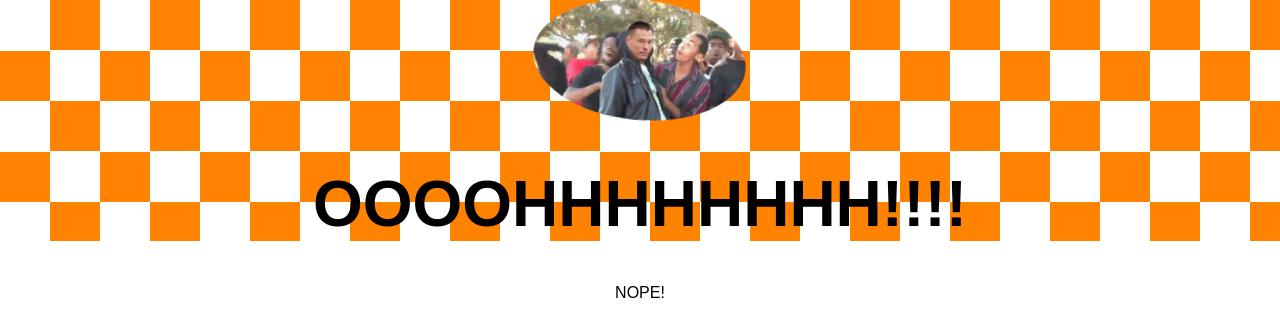
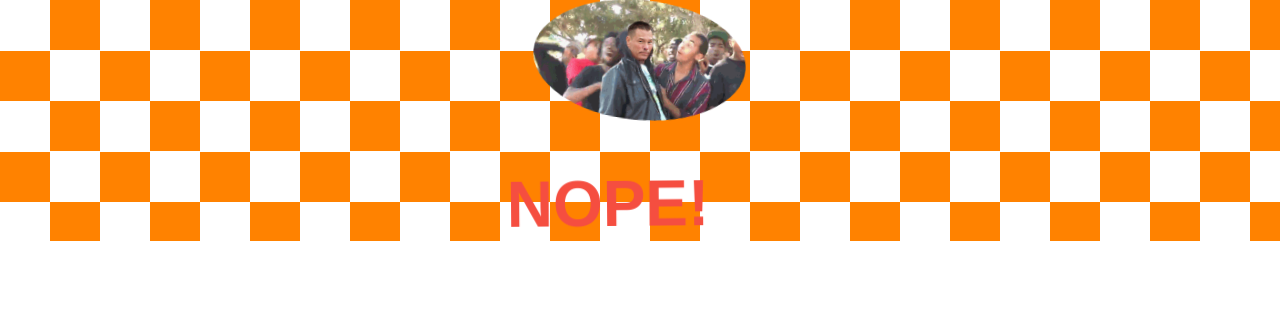
Before and after one commit to AMorton09/ButchReact, a React (Create React App) app: page / in a window 1280 px wide. Shown: the top 336 px of the page. Built offline with nearby package versions, Linux system fonts and the light colour scheme.

Commit message:
more css animations

```diff
--- a/src/App.css
+++ b/src/App.css
@@ -9,26 +9,27 @@
 }
 
 .App-header {
-  background-image:
-          -moz-linear-gradient(45deg, #FF8200 25%, transparent 25%),
+    background-image: -moz-linear-gradient(45deg, #FF8200 25%, transparent 25%),
     -moz-linear-gradient(-45deg, #FF8200 25%, transparent 25%),
     -moz-linear-gradient(45deg, transparent 75%, #ff8200 75%),
     -moz-linear-gradient(-45deg, transparent 75%, #ff8200 75%);
-  background-image:
-          -webkit-gradient(linear, 0 100%, 100% 0, color-stop(.25, #ff8200), color-stop(.25, transparent)),
+    background-image: -webkit-gradient(linear, 0 100%, 100% 0, color-stop(.25, #ff8200), color-stop(.25, transparent)),
     -webkit-gradient(linear, 0 0, 100% 100%, color-stop(.25, #ff8200), color-stop(.25, transparent)),
     -webkit-gradient(linear, 0 100%, 100% 0, color-stop(.75, transparent), color-stop(.75, #ff8200)),
     -webkit-gradient(linear, 0 0, 100% 100%, color-stop(.75, transparent), color-stop(.75, #ff8200));
 
-  -moz-background-size:100px 100px;
-  background-size:100px 100px;
-  -webkit-background-size:100px 101px; /* override value for shitty webkit */
+    -moz-background-size: 100px 100px;
+    background-size: 100px 100px;
+    -webkit-background-size: 100px 101px; /* override value for shitty webkit */
 
-  background-position:0 0, 50px 0, 50px -50px, 0px 50px;
+    background-position: 0 0, 50px 0, 50px -50px, 0px 50px;
 }
 
 .App-title {
+    animation: App-title-wobble infinite 4s linear;
     font-size: 4em;
+    color: #f54e40;
+
 }
 
 .App-intro {
@@ -36,6 +37,34 @@
 }
 
 @keyframes App-logo-spin {
-  from { transform: rotate(0deg); }
-  to { transform: rotate(60deg); }
+    from {
+        transform: rotate(0deg);
     }
+    to {
+        transform: rotate(60deg);
+    }
+}
+
+@keyframes App-title-wobble {
+    0% {
+        transform: translateX(0%);
+    }
+    15% {
+        transform: translateX(-25%) rotate(-5deg);
+    }
+    30% {
+        transform: translateX(20%) rotate(3deg);
+    }
+    45% {
+        transform: translateX(-15%) rotate(-3deg);
+    }
+    60% {
+        transform: translateX(10%) rotate(2deg);
+    }
+    75% {
+        transform: translateX(-5%) rotate(-1deg);
+    }
+    100% {
+        transform: translateX(0%);
+    }
+}
--- a/src/App.js
+++ b/src/App.js
@@ -8,10 +8,10 @@ class App extends Component {
       <div className="App">
         <header className="App-header">
           <img src={butchie} className="App-logo" alt="logo" />
-          <h1 className="App-title">OOOOHHHHHHHH!!!!</h1>
+          <h1 className="App-title">NOPE!</h1>
         </header>
         <p className="App-intro">
-          NOPE!
+
         </p>
       </div>
     );
```
Lines whose indentation alone changed are shown as unchanged.
